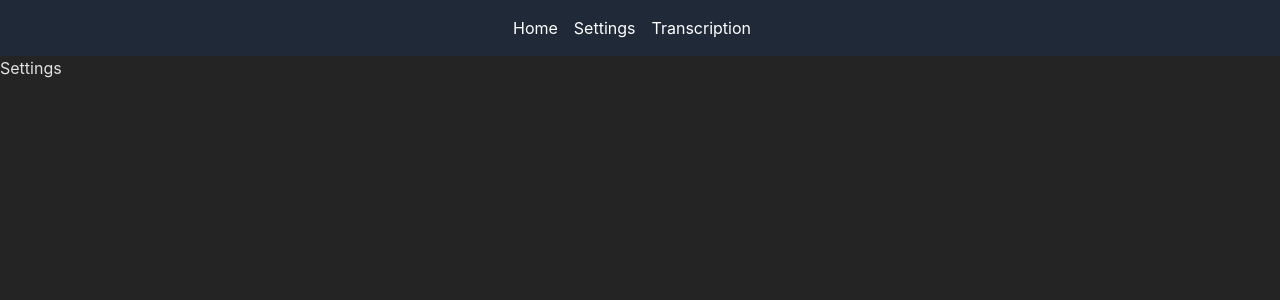
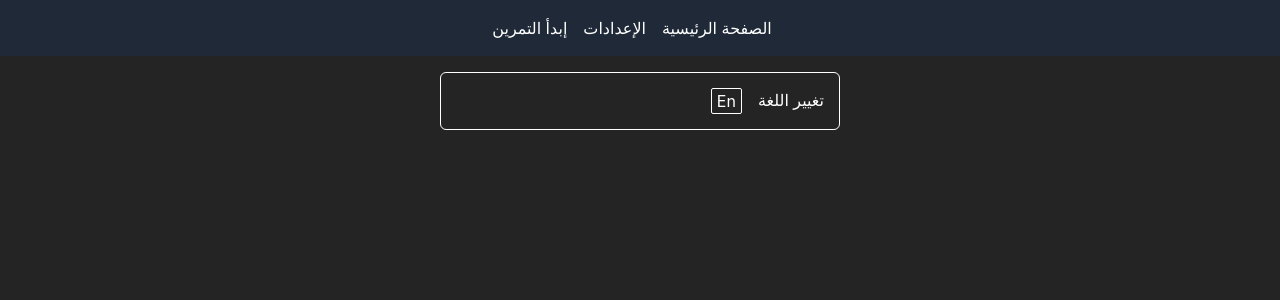
Before and after one commit to NidhalNaffati/hackathon-ramadan-2024, a React (Vite) app: page /Settings in a window 1280 px wide. Shown: the top 300 px of the page. Built offline with nearby package versions, Linux system fonts and the light colour scheme.

Commit message:
add i18next

```diff
--- a/package.json
+++ b/package.json
@@ -10,9 +10,12 @@
 		"preview": "vite preview"
 	},
 	"dependencies": {
+		"i18next": "^23.10.1",
+		"i18next-browser-languagedetector": "^7.2.0",
 		"mic": "^2.1.2",
 		"react": "^18.2.0",
 		"react-dom": "^18.2.0",
+		"react-i18next": "^14.1.0",
 		"react-router-dom": "^6.22.3",
 		"react-toastify": "^10.0.5",
 		"vosk": "^0.3.39"
@@ -25,7 +28,8 @@
 		"@vitejs/plugin-react": "^4.0.4",
 		"autoprefixer": "^10.4.18",
 		"electron": "^26.1.0",
-		"electron-builder": "^24.6.4",
+		"electron-builder": "^24.13.3",
+		"electron-builder-squirrel-windows": "^24.13.3",
 		"eslint": "^8.48.0",
 		"eslint-plugin-react-hooks": "^4.6.0",
 		"eslint-plugin-react-refresh": "^0.4.3",
--- a/src/components/Navbar.tsx
+++ b/src/components/Navbar.tsx
@@ -1,22 +1,30 @@
+import {useTranslation} from "react-i18next";
 import {Link} from "react-router-dom";
 
 export function Navbar() {
+	const {t, i18n} = useTranslation();
 	return (
 		<nav className=" flex bg-gray-800 py-4 w-full">
-			<ul className="flex w-full items-center justify-center">
+			<ul
+				className={
+					i18n.resolvedLanguage == "en"
+						? "flex w-full items-center justify-center"
+						: "flex w-full items-center justify-center direction"
+				}
+			>
 				<li className="mr-4">
 					<Link to="/" className="text-white hover:text-gray-300">
-						Home
+						{t("navigation:home")}
 					</Link>
 				</li>
 				<li className="mr-4">
 					<Link to="/settings" className="text-white hover:text-gray-300">
-						Settings
+						{t("navigation:settings")}
 					</Link>
 				</li>
 				<li className="mr-4">
 					<Link to="/transcription" className="text-white hover:text-gray-300">
-						Transcription
+						{t("navigation:transcription")}
 					</Link>
 				</li>
 			</ul>
--- /dev/null
+++ b/src/i18/i18next.js
@@ -0,0 +1,34 @@
+import i18next from "i18next";
+import {initReactI18next} from "react-i18next";
+import LanguageDetector from "i18next-browser-languagedetector";
+
+i18next
+	.use(initReactI18next)
+	.use(LanguageDetector)
+	.init({
+		debug: false,
+		fallbackLng: "ar",
+		lng: "ar",
+		resources: {
+			ar: {
+				translation: {
+					language: "تغيير اللغة",
+				},
+				navigation: {
+					home: "الصفحة الرئيسية",
+					settings: "الإعدادات",
+					transcription: "إبدأ التمرين",
+				},
+			},
+			en: {
+				translation: {
+					language: "change language",
+				},
+				navigation: {
+					home: "Home",
+					settings: "settings",
+					transcription: "Transcription",
+				},
+			},
+		},
+	});
--- a/src/main.tsx
+++ b/src/main.tsx
@@ -2,7 +2,7 @@ import React from "react";
 import ReactDOM from "react-dom/client";
 import App from "./App.tsx";
 import "./styles/index.css";
-
+import "./i18/i18next";
 ReactDOM.createRoot(document.getElementById("root")!).render(
 	<React.StrictMode>
 		<App />
--- a/src/pages/Settings.tsx
+++ b/src/pages/Settings.tsx
@@ -1,7 +1,48 @@
+import {useTranslation} from "react-i18next";
+
 export default function Settings() {
+	const {t, i18n} = useTranslation();
+	interface Language {
+		nativeName: string;
+	}
+
+	const lngs: {[key: string]: Language} = {
+		en: {nativeName: "En"},
+		ar: {nativeName: "Ar"},
+	};
 	return (
-		<div>
-			<h1>Settings</h1>
+		<div className="w-[400px] border rounded-md border-white mx-auto m-[1rem] p-[15px]">
+			<ul>
+				<li
+					className={
+						i18n.resolvedLanguage == "en"
+							? "flex gap-4 "
+							: "flex gap-4 direction"
+					}
+				>
+					{<span className={"text-white "}>{t("language")}</span>}
+					{Object.keys(lngs).map((lng) => (
+						<button
+							key={lng}
+							className={
+								i18n.resolvedLanguage === lng
+									? "hidden"
+									: "text-white border border-white rounded-sm px-[5px]"
+							}
+							onClick={() => {
+								console.log(lng);
+
+								i18n.changeLanguage(lng);
+							}}
+						>
+							{lngs[lng].nativeName}
+						</button>
+					))}
+					{/* i18n.resolvedLanguage == "ar" && (
+						<span className={"text-white direction"}>{t("language")}</span>
+					) */}
+				</li>
+			</ul>
 		</div>
 	);
 }
--- a/src/styles/index.css
+++ b/src/styles/index.css
@@ -19,3 +19,8 @@
 		-webkit-text-size-adjust: 100%;
 	}
 }
+@layer utilities {
+	.direction {
+		direction: rtl;
+	}
+}
```
Also changed, not shown: electron/main.ts (+2 -5 lines), 1 other file (tests, documents, lock files or other folders). Lines whose indentation alone changed are shown as unchanged.
